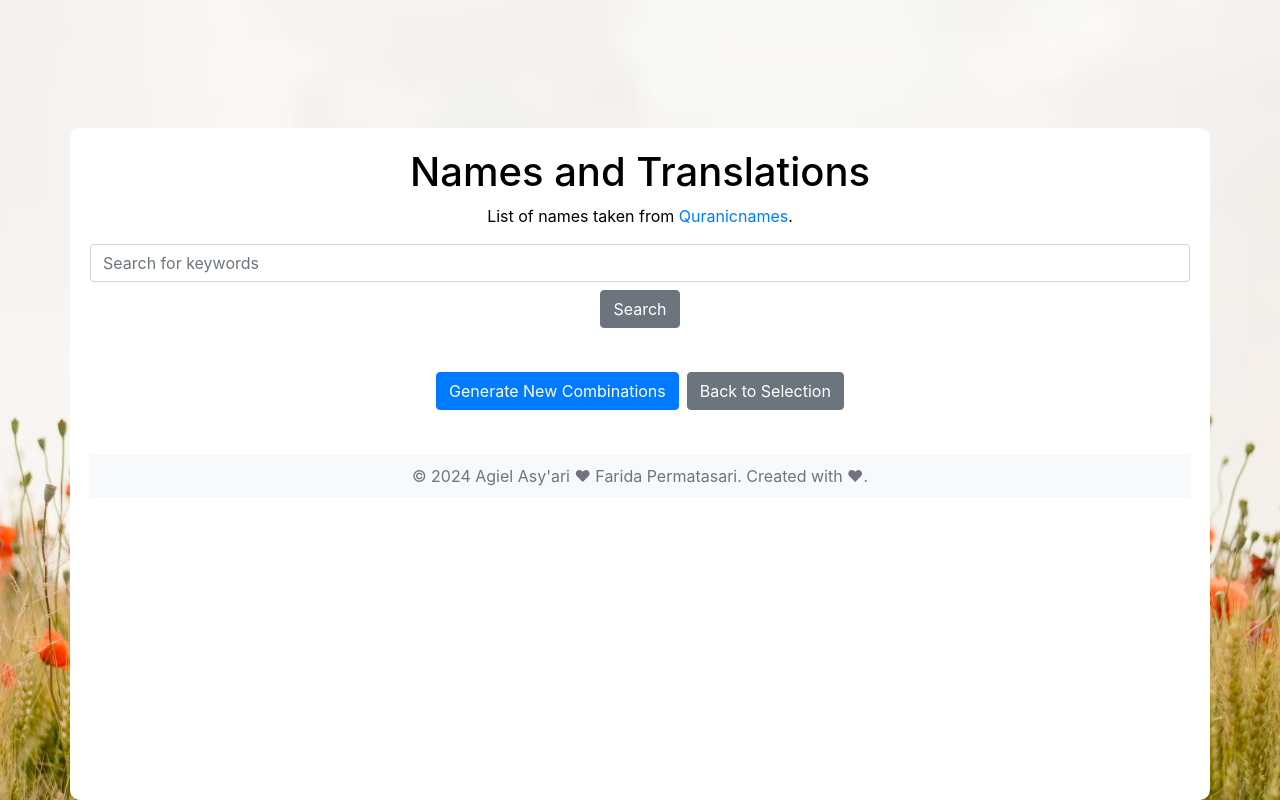
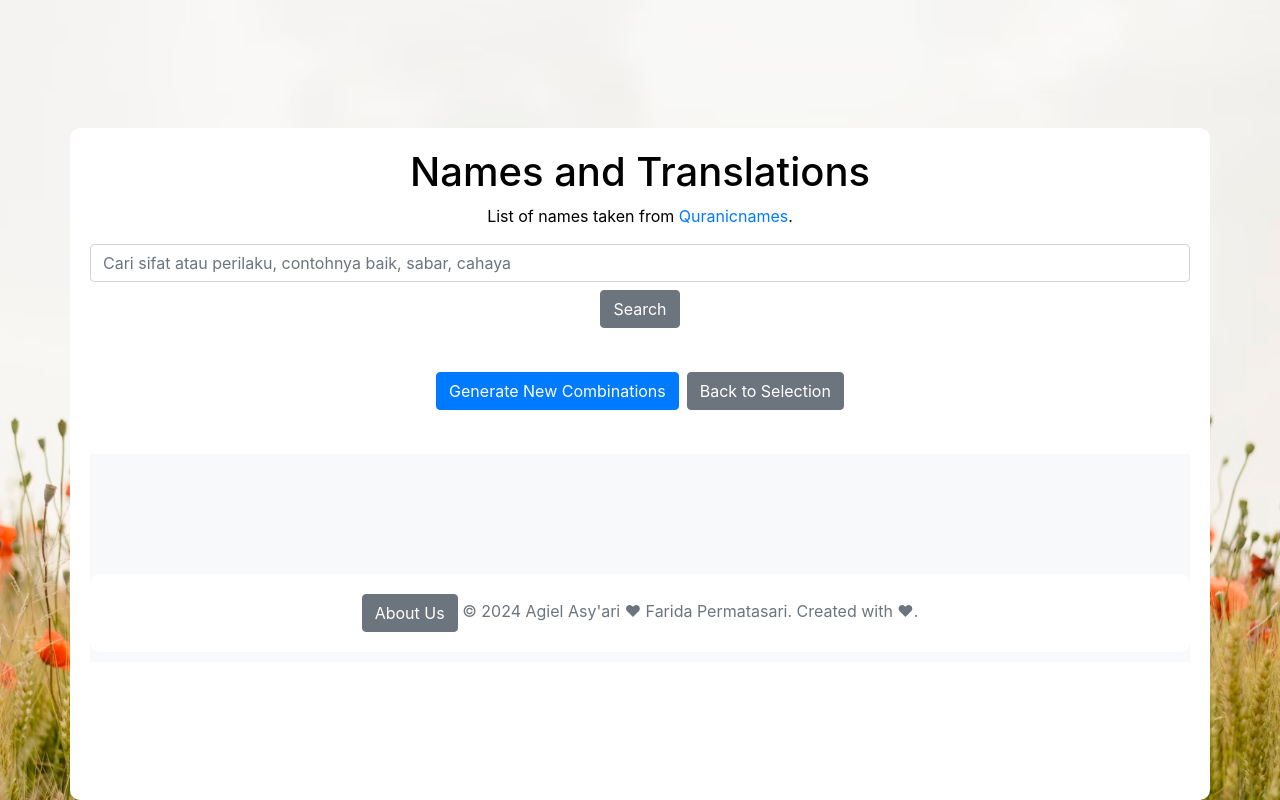
Before and after one commit to agielasyari1/BabyNameCraft, a Flask app: template templates/results.html in a window 1280 px wide. Run offline with Flask 3, Linux system fonts and the light colour scheme; the template is opened without the code that fills it, so the values that code supplies are empty; some libraries are stand-ins or nearby versions.

Commit message:
Update results.html

```diff
--- a/templates/results.html
+++ b/templates/results.html
@@ -78,7 +78,7 @@
     <div class="search-container text-center">
       <form id="search-form" method="post" action="/search_results">
         <input type="hidden" name="data_choice" value="{{ data_choice }}">
-        <input type="text" id="search-input" name="query" class="form-control mb-2" placeholder="Search for keywords"
+        <input type="text" id="search-input" name="query" class="form-control mb-2" placeholder="Cari sifat atau perilaku, contohnya baik, sabar, cahaya"
           value="{{ query }}">
         <button id="search-button" class="btn btn-secondary">Search</button>
       </form>
@@ -99,8 +99,14 @@
       </div>
     <br>
     <footer class="footer">
-      <span class="text-muted">© 2024 Agiel Asy'ari &hearts; Farida Permatasari. Created with &#10084;.</span>
+      <div class="container">
+        <div class="text-center">
+          <a href="/about" class="btn btn-secondary">About Us</a>
+          <span class="text-muted">© 2024 Agiel Asy'ari &hearts; Farida Permatasari. Created with &#10084;.</span>
+        </div>
+      </div>
     </footer>
+
   </div>
 
   <!-- Overlay for Waiting Notification -->
@@ -128,6 +134,17 @@
     $('#search-form').submit(function () {
       showOverlay();
     });
+
+        // Swipe detection
+          var hammertime = new Hammer(document.body);
+
+          hammertime.on('swipeleft',function () {
+            window.location.href = '/';
+          });
+
+          hammertime.on('swiperight',function () {
+            window.location.href = '/';
+          });
   </script>
 </body>
 
```
